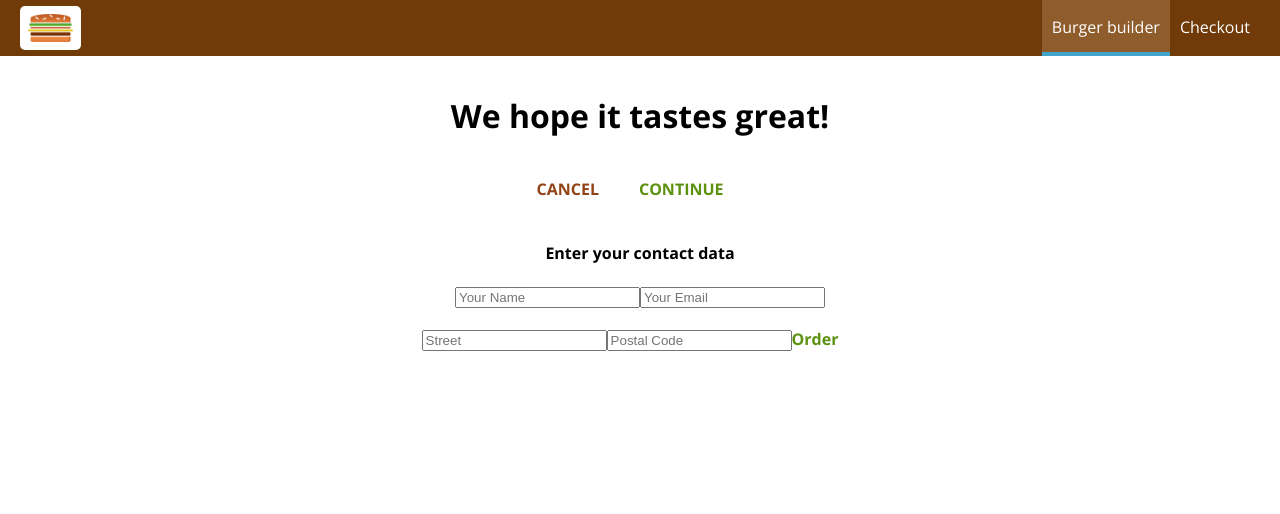
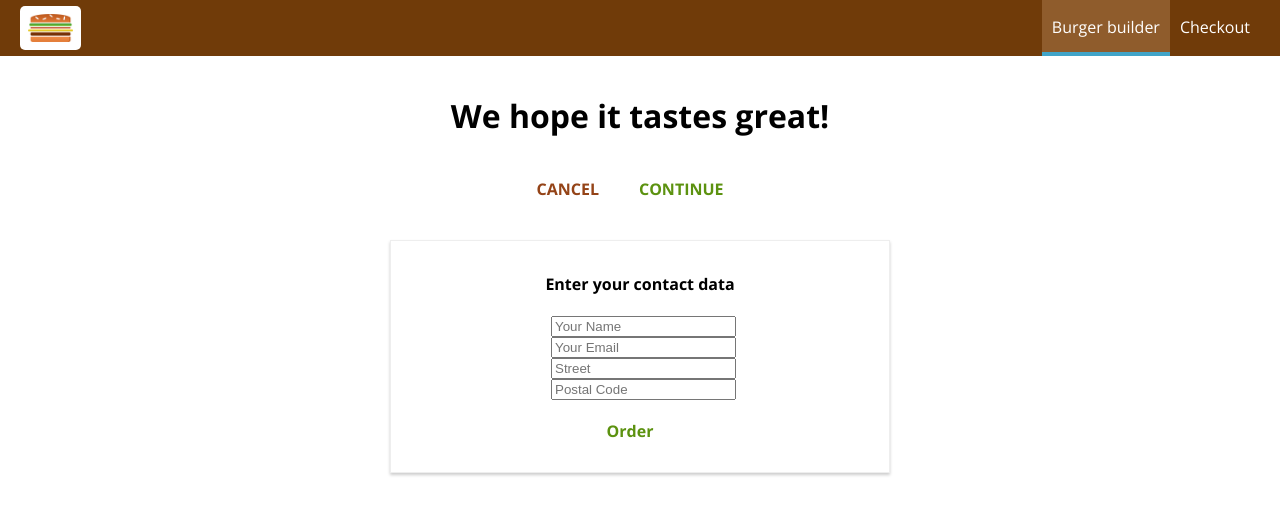
Before and after one commit to nlpope/Burger-Builder, a React (Create React App) app: page /checkout in a window 1280 px wide. Both pictures are taken after a click on the button "CONTINUE". Shown: the top 514 px of the page. Built offline with nearby package versions, Linux system fonts and the light colour scheme.

Commit message:
form edits

```diff
--- a/src/containers/BurgerBuilder.js
+++ b/src/containers/BurgerBuilder.js
@@ -37,6 +37,7 @@ class BurgerBuilder extends Component {
 
   //we're about to upload ingredients dynamically from the back end
   //best way to do that (fetching data) is via componentDidMount()
+  //I'm getting a CORS error, but only in firefox and only on this desktop (phone works)
   componentDidMount() {
     axios
       .get("https://react-my-burger-1ecd2.firebaseio.com/ingredients.json")
--- a/src/containers/ContactData.js
+++ b/src/containers/ContactData.js
@@ -18,10 +18,30 @@ class ContactData extends Component {
       <div className={classes.ContactData}>
         <h4>Enter your contact data</h4>
         <form>
-          <input type="text" name="name" placeholder="Your Name" />
-          <input type="email" name="email" placeholder="Your Email" />
-          <input type="text" name="address" placeholder="Street" />
-          <input type="text" name="postal" placeholder="Postal Code" />
+          <input
+            className={classes.Input}
+            type="text"
+            name="name"
+            placeholder="Your Name"
+          />
+          <input
+            className={classes.Input}
+            type="email"
+            name="email"
+            placeholder="Your Email"
+          />
+          <input
+            className={classes.Input}
+            type="text"
+            name="address"
+            placeholder="Street"
+          />
+          <input
+            className={classes.Input}
+            type="text"
+            name="postal"
+            placeholder="Postal Code"
+          />
           <Button btnType="Success">Order</Button>
         </form>
       </div>
--- a/src/css/ContactData.module.css
+++ b/src/css/ContactData.module.css
@@ -2,6 +2,15 @@
   margin: 20px auto;
   width: 80%;
   text-align: center;
+  box-shadow: 0 2px 3px #ccc;
+  border: 1px solid #eee;
+  padding: 10px;
+  box-sizing: border-box;
+}
+
+.Input {
+  display: block;
+  margin: 0 150px;
 }
 
 @media (min-width: 600px) {
```
